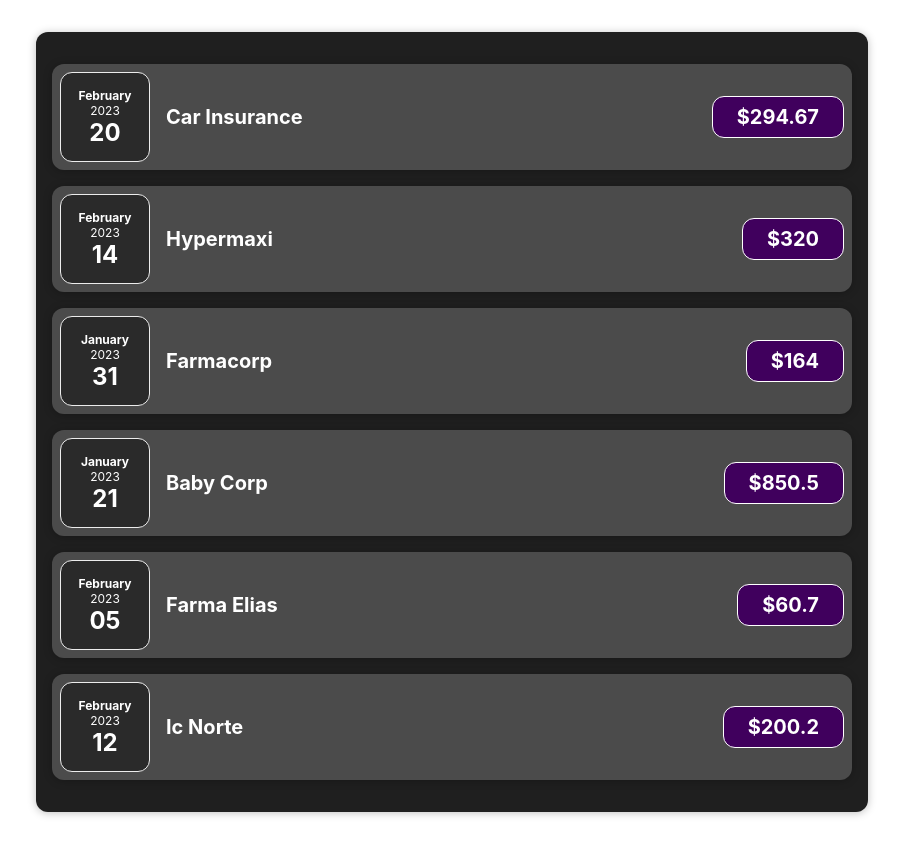
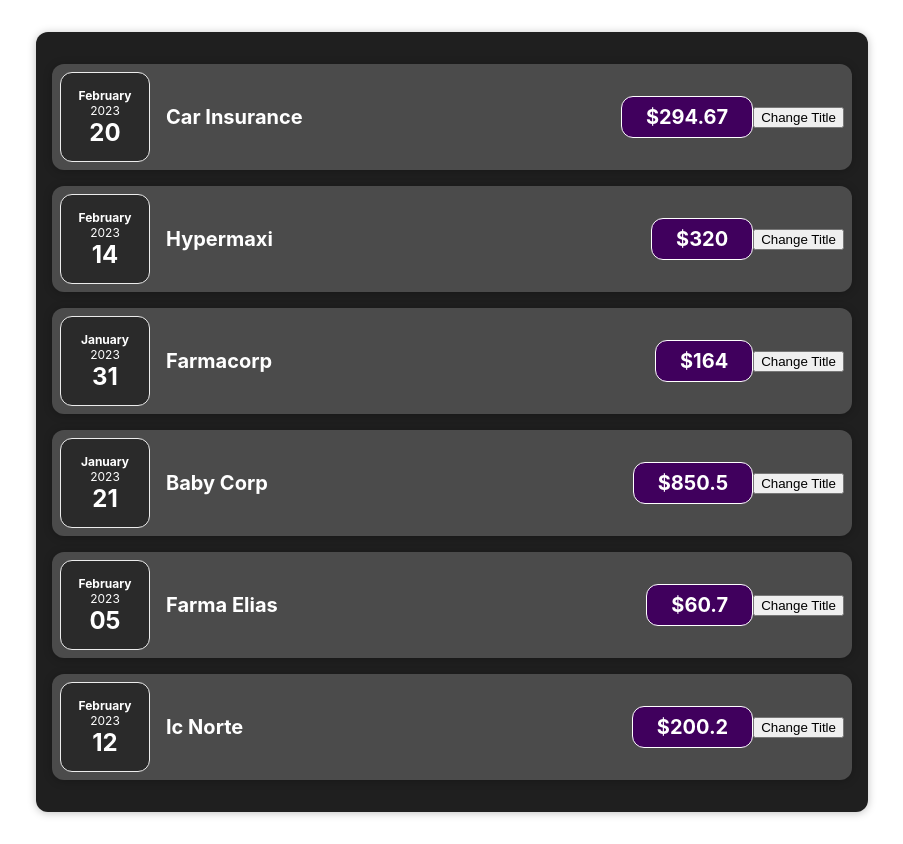
Before and after one commit to franco148/reactjs-examples, a React (Create React App) app in the folder expenses-tracker-v1/: page / in a window 1280 px wide. Shown: the whole page, without its empty margins (188-1091 px from the left). Built offline with nearby package versions, Linux system fonts and the light colour scheme.

Commit message:
Section4-ReactState-WorkingWithEvents: Working with event handlers

```diff
--- a/expenses-tracker-v1/src/components/Expenses/ExpenseItem.js
+++ b/expenses-tracker-v1/src/components/Expenses/ExpenseItem.js
@@ -3,6 +3,11 @@ import Card from "../UI/Card";
 import "./ExpenseItem.css";
 
 function ExpenseItem(props) {
+
+  const clickHandler = () => {
+    console.log('Clicked!!!');
+  };
+
   return (
     <Card className="expense-item">
       <ExpenseDate date={props.date} />
@@ -10,6 +15,7 @@ function ExpenseItem(props) {
         <h2>{props.title}</h2>
         <div className="expense-item__price">${props.amount}</div>
       </div>
+      <button onClick={clickHandler}>Change Title</button>
     </Card>
   );
 }
```
